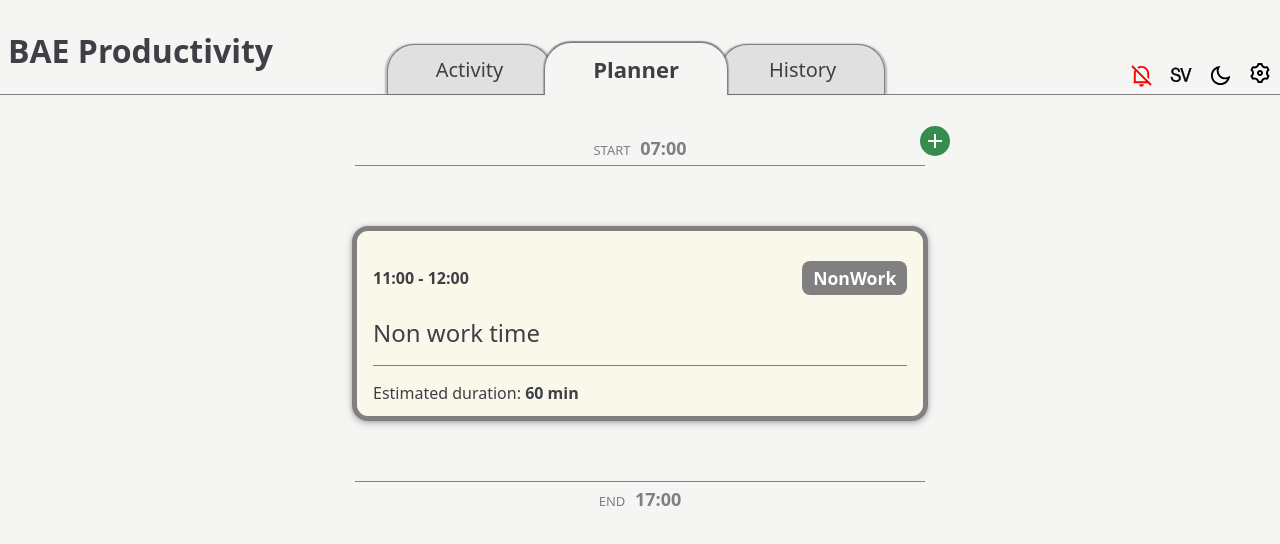
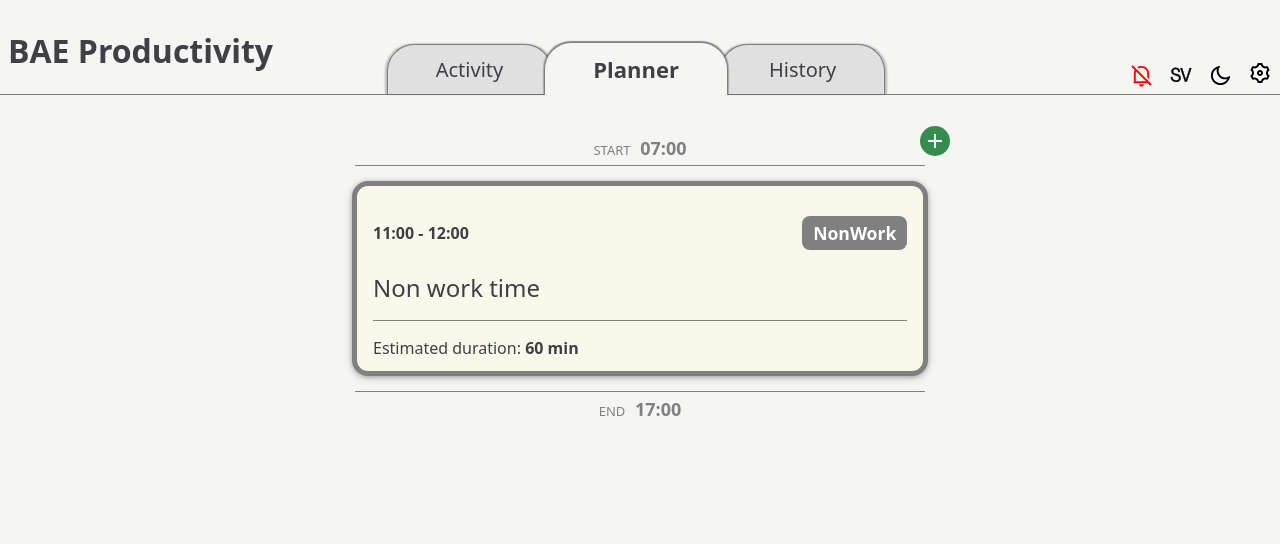
Before and after one commit to ollewarne/linkoping-pps, a React (Vite) app: page /planner in a window 1280 px wide. Shown: the top 544 px of the page. Built offline with nearby package versions, Linux system fonts and the light colour scheme.

Commit message:
fixing planner card spacing

```diff
--- a/src/components/ActivityCard/ActivityCard.module.css
+++ b/src/components/ActivityCard/ActivityCard.module.css
@@ -10,6 +10,7 @@
   color: var(--text);
   transition: transform 0.2s ease, box-shadow 0.2s ease;
   background-color: var(--notepad-bg);
+  margin: 1.2%;
 }
 
 /* .card:hover {
--- a/src/components/Planner/Planner.module.css
+++ b/src/components/Planner/Planner.module.css
@@ -45,13 +45,14 @@
 .start {
   border-bottom: 1px solid grey;
   padding-bottom: 5px;
-  margin-bottom: auto;
+  margin-bottom: 1.2%;
 }
 
 .end {
   border-top: 1px solid grey;
   padding-top: 5px;
-  margin-top: auto;
+  margin-top: 1.2%;
+  margin-bottom: 5%;
 }
 
 .addActivityBtn {
```
